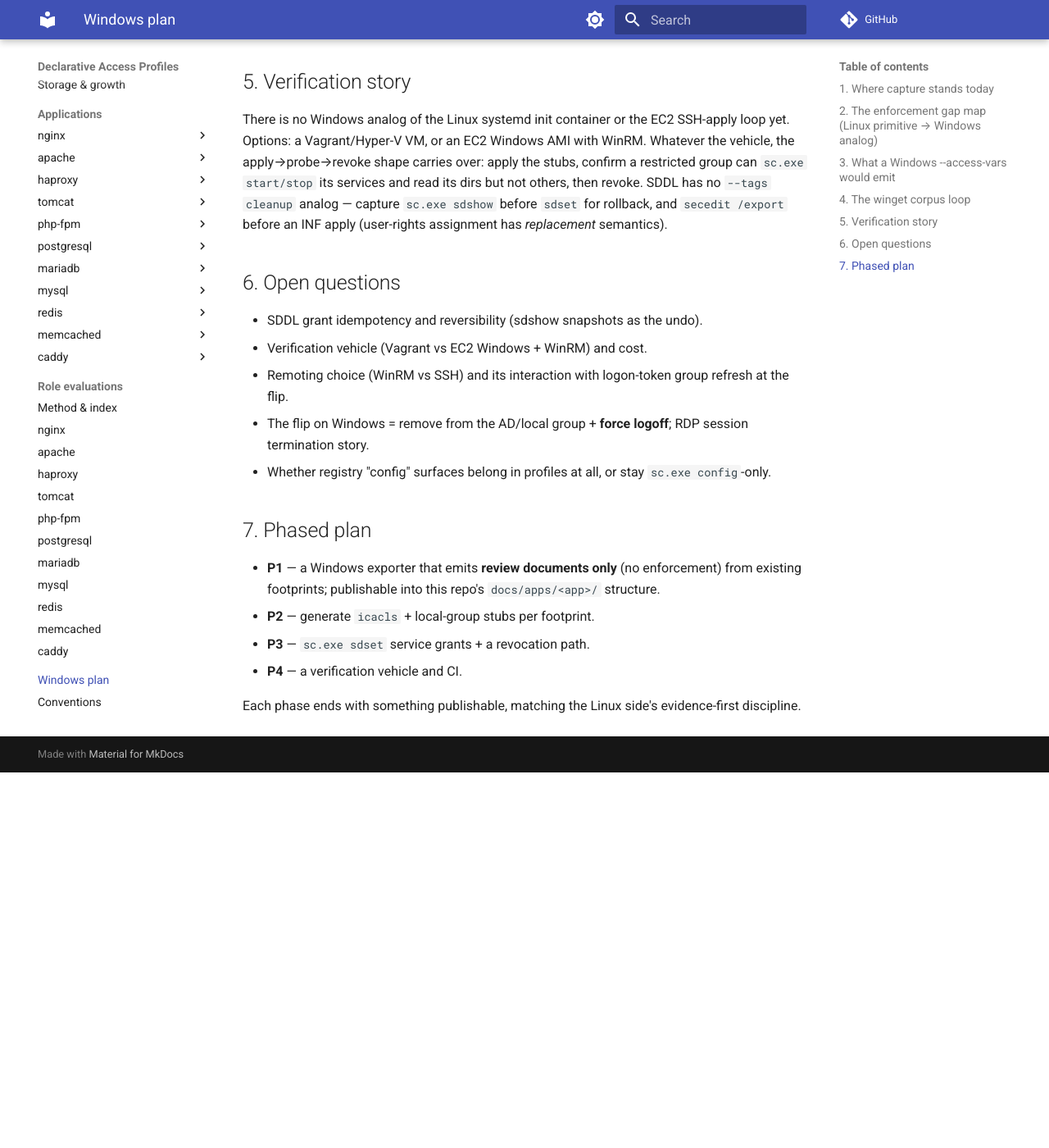
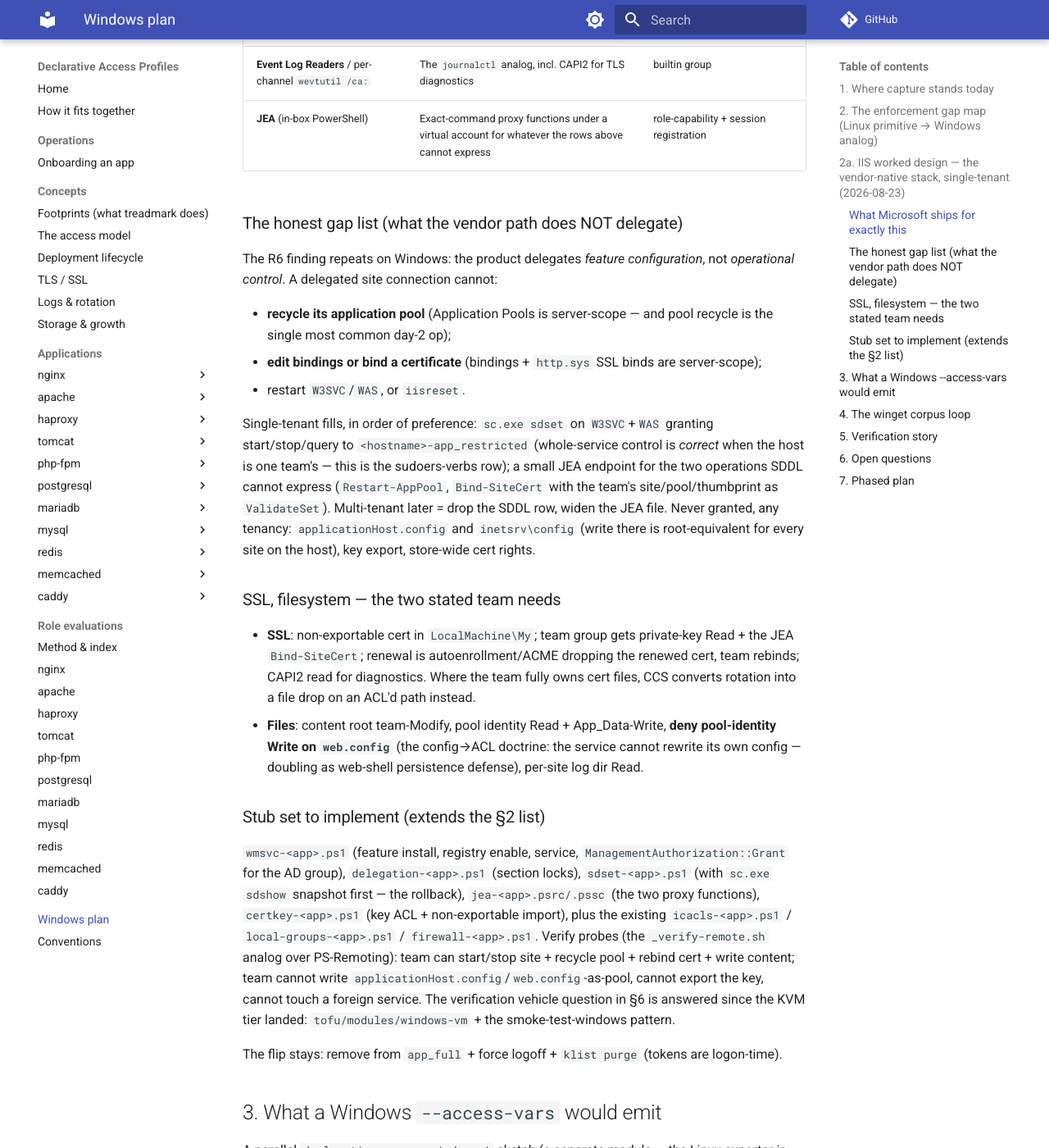
Before and after one commit to mcowser-p/declarative-access-profiles, an MkDocs documentation site: the page built from docs/windows-plan.md, in a window 1280 px wide and 1400 px high, scrolled down 2848 px. Shown: the whole window at 82% size. Built offline with MkDocs 1.6.1 and Material for MkDocs 9.7.7, drawn with Linux system fonts in a browser that asks for light colours; comment, search, counter and statistics services are not loaded; before the commit the page ends 3790 px from its top, so only the background shows below that; some of the changed text lies outside the part shown.

Commit message:
docs(windows): IIS single-tenant design — vendor-native delegation stack

```diff
--- a/docs/windows-plan.md
+++ b/docs/windows-plan.md
@@ -42,7 +42,7 @@ Two structural limits are baked in and must be stated in any Windows doc:
 
 | Linux primitive | Windows analog | Maturity |
 | --- | --- | --- |
-| scoped sudoers `systemctl` grants | `sc.exe sdset` — per-service SDDL granting start/stop/query to a group SID | primitive exists; no generator |
+| scoped sudoers `systemctl` grants | `sc.exe sdset` — per-service SDDL granting start/stop/query to a group SID (single-tenant scope); JEA proxy functions for per-command / per-site scoping — both in-box | primitive exists; no generator |
 | POSIX ACL + default ACL | `icacls` grants with `(OI)(CI)` inheritance (cleaner than POSIX default ACLs) | fine; DACLs **replace**, so review needs before/after `icacls` |
 | pam_group at login | GPO Restricted Groups / `Add-LocalGroupMember` — token built at logon, so "flip requires logoff" holds, but membership is **standing**, not session-scoped | no session-scoped equivalent |
 | `journalctl -u` per unit | Event Log Readers builtin group, or per-channel ACL (`wevtutil sl /ca:`) | per-channel scoping is coarse |
@@ -56,6 +56,80 @@ The de-facto stub set already sketched in treadmark's runbook corpus:
 `restricted-sid-<app>.ps1`, `local-groups-<app>.ps1`, `firewall-<app>.ps1`,
 `applocker-<app>.xml`. None are generated by code today — they are
 hand-authored artifacts.
+
+## 2a. IIS worked design — the vendor-native stack, single-tenant (2026-08-23)
+
+Scope: one team per host (our current support boundary), Server 2022/2025
+(the delegation surface is unchanged between them). The rule is the same
+as the Linux role-evals: **use what the vendor ships, document what it
+covers, and let our profile layer fill only the recorded gaps.**
+
+### What Microsoft ships for exactly this
+
+| Mechanism (all in-box) | What it delegates | Where it's configured |
+| --- | --- | --- |
+| **WMSVC** (`Web-Mgmt-Service` feature) + **IIS Manager Permissions** | Remote IIS Manager for non-admins: connect to *their* site over HTTPS :8172 with AD credentials; they see only delegated features | `administration.config` (grants via the `ManagementAuthorization` API), WMSVC registry enable + service |
+| **Feature Delegation** | Which `system.webServer` sections the site connection may Read / Read-Write (auth, default docs, compression, SSL *settings* flags, …) | section locks in `applicationHost.config` |
+| **Site start/stop** via the delegated site connection | The team's own site object | comes with the site connection |
+| **NTFS + per-pool virtual accounts** (`IIS AppPool\<pool>`, the default identity since IIS 7.5) | Content ACLs per class: team Modify on content, pool identity Read (+ Write only on App_Data-class paths) | `icacls` `(OI)(CI)` |
+| **Certificate private-key ACLs** ("Manage Private Keys") | Read on *their* cert's key in `LocalMachine\My`, imported non-exportable | CNG key DACL |
+| **Centralized Certificate Store** (`Web-CertProvider`) | File-based cert management: certs are `<hostname>.pfx` in a directory IIS loads by SNI convention — cert rotation becomes a *file* operation on a path we can ACL | `Enable-WebCentralCertProvider` |
+| **AD CS autoenrollment** | Platform-owned issuance/renewal (the `acme_please` analog) | GPO |
+| **Event Log Readers** / per-channel `wevtutil /ca:` | The `journalctl` analog, incl. CAPI2 for TLS diagnostics | builtin group |
+| **JEA** (in-box PowerShell) | Exact-command proxy functions under a virtual account for whatever the rows above cannot express | role-capability + session registration |
+
+### The honest gap list (what the vendor path does NOT delegate)
+
+The R6 finding repeats on Windows: the product delegates *feature
+configuration*, not *operational control*. A delegated site connection
+cannot:
+
+- **recycle its application pool** (Application Pools is server-scope —
+  and pool recycle is the single most common day-2 op);
+- **edit bindings or bind a certificate** (bindings + `http.sys` SSL
+  binds are server-scope);
+- restart `W3SVC`/`WAS`, or `iisreset`.
+
+Single-tenant fills, in order of preference: `sc.exe sdset` on
+`W3SVC`+`WAS` granting start/stop/query to `<hostname>-app_restricted`
+(whole-service control is *correct* when the host is one team's — this is
+the sudoers-verbs row); a small JEA endpoint for the two operations SDDL
+cannot express (`Restart-AppPool`, `Bind-SiteCert` with the team's
+site/pool/thumbprint as `ValidateSet`). Multi-tenant later = drop the
+SDDL row, widen the JEA file. Never granted, any tenancy:
+`applicationHost.config` and `inetsrv\config` (write there is
+root-equivalent for every site on the host), key export, store-wide cert
+rights.
+
+### SSL, filesystem — the two stated team needs
+
+- **SSL**: non-exportable cert in `LocalMachine\My`; team group gets
+  private-key Read + the JEA `Bind-SiteCert`; renewal is
+  autoenrollment/ACME dropping the renewed cert, team rebinds; CAPI2
+  read for diagnostics. Where the team fully owns cert files, CCS
+  converts rotation into a file drop on an ACL'd path instead.
+- **Files**: content root team-Modify, pool identity Read +
+  App_Data-Write, **deny pool-identity Write on `web.config`** (the
+  config→ACL doctrine: the service cannot rewrite its own config —
+  doubling as web-shell persistence defense), per-site log dir Read.
+
+### Stub set to implement (extends the §2 list)
+
+`wmsvc-<app>.ps1` (feature install, registry enable, service,
+`ManagementAuthorization::Grant` for the AD group), `delegation-<app>.ps1`
+(section locks), `sdset-<app>.ps1` (with `sc.exe sdshow` snapshot first —
+the rollback), `jea-<app>.psrc/.pssc` (the two proxy functions),
+`certkey-<app>.ps1` (key ACL + non-exportable import), plus the existing
+`icacls-<app>.ps1` / `local-groups-<app>.ps1` / `firewall-<app>.ps1`.
+Verify probes (the `_verify-remote.sh` analog over PS-Remoting): team can
+start/stop site + recycle pool + rebind cert + write content; team cannot
+write `applicationHost.config`/`web.config`-as-pool, cannot export the
+key, cannot touch a foreign service. The verification vehicle question in
+§6 is answered since the KVM tier landed: `tofu/modules/windows-vm` +
+the smoke-test-windows pattern.
+
+The flip stays: remove from `app_full` + force logoff + `klist purge`
+(tokens are logon-time).
 
 ## 3. What a Windows `--access-vars` would emit
 
```
